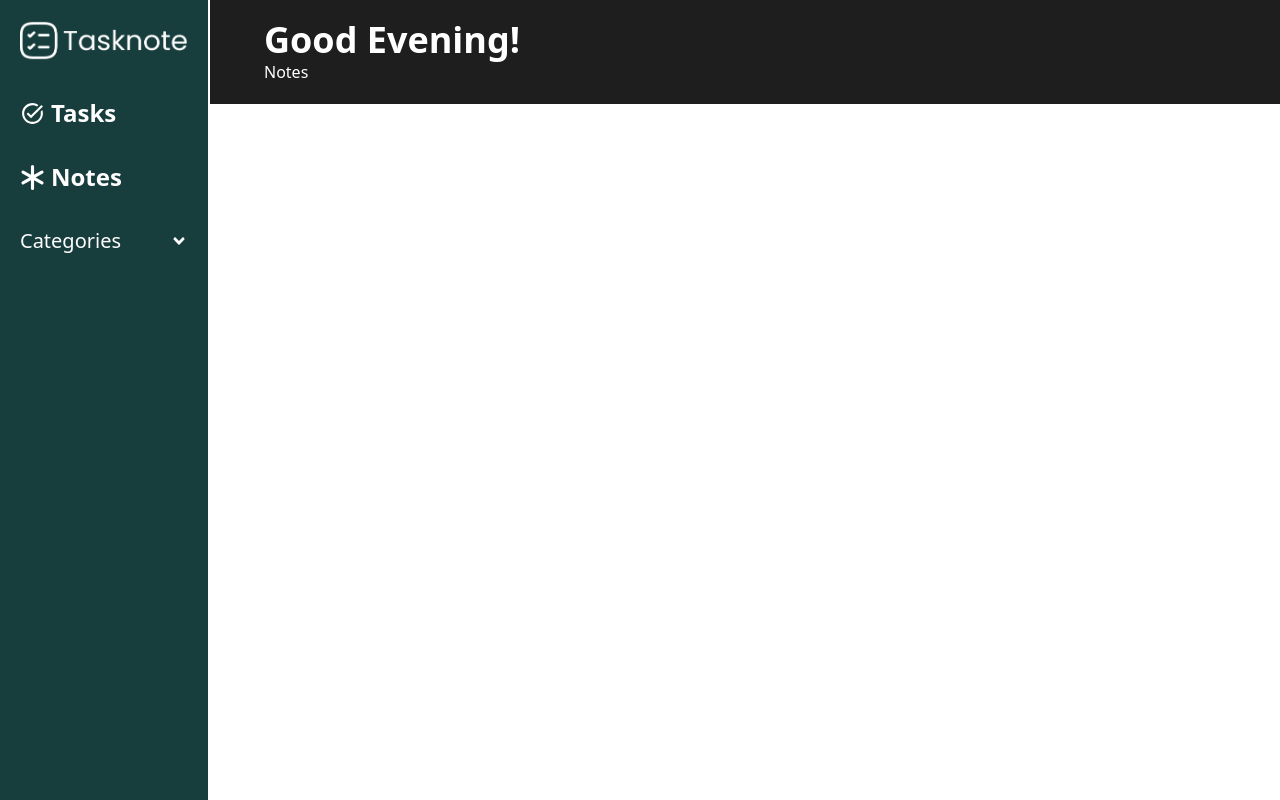
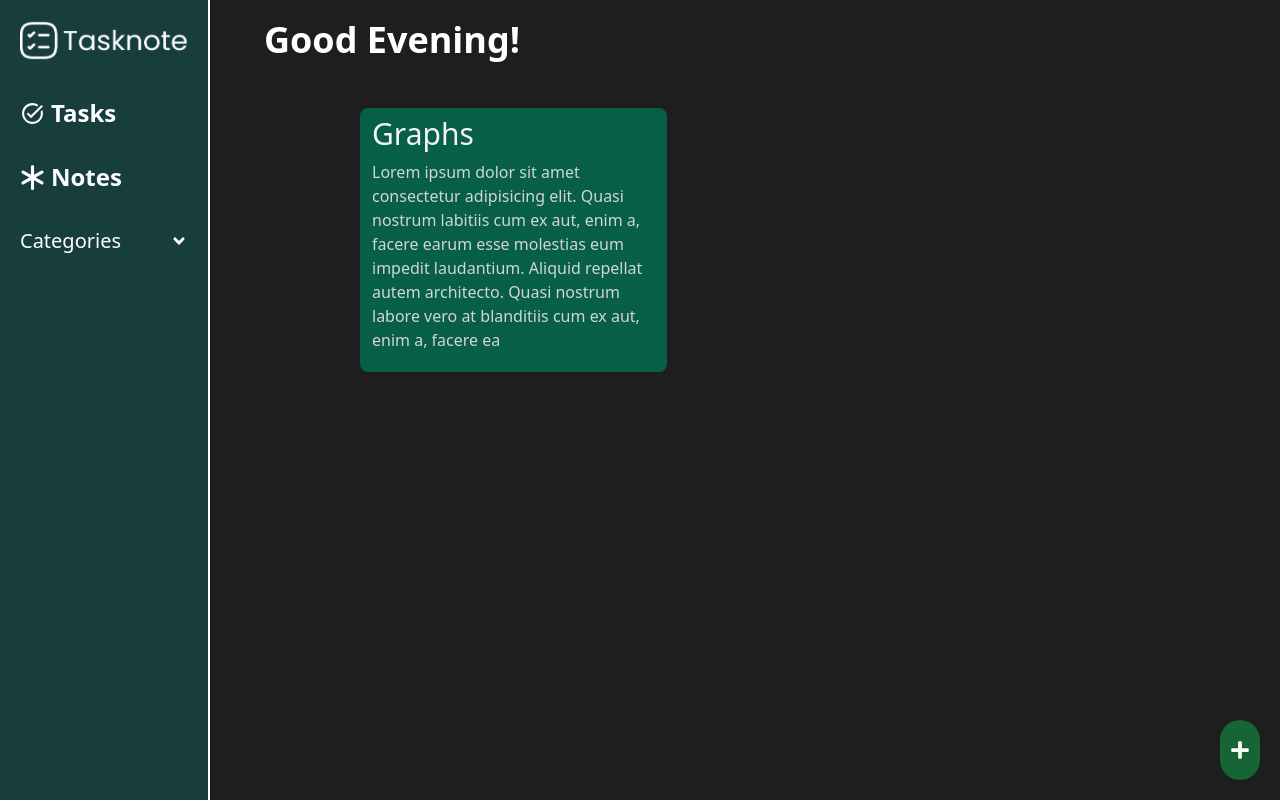
Before and after one commit to AmrTamer23/tasknote, a React (Create React App) app: page /notes in a window 1280 px wide. Built offline with nearby package versions, Linux system fonts and the light colour scheme.

Commit message:
Isolated components for re-using

```diff
--- a/src/Layout.tsx
+++ b/src/Layout.tsx
@@ -16,7 +16,7 @@ function Layout() {
   return (
     <div className="flex bg-[#1E1E1E]">
       <Sidebar />
-      <main className='ml-52 px-14 py-5 w-full'>
+      <main className='ml-52 px-14 py-5 w-full min-h-screen '>
         <h1 className="font-semibold text-4xl">Good {timeOfDay}!</h1>
         <Outlet />
       </main>
--- a/src/Layouts/NotesLayout.tsx
+++ b/src/Layouts/NotesLayout.tsx
@@ -1,12 +1,24 @@
 import React from 'react';
+import FloatingButton from '../components/FloatingButton';
+import { FaPlus } from 'react-icons/fa';
+import NoteItem from '../components/NoteItem';
 
 
 
 function NotesLayout() {
 
+    const noteHeading = 'text-3xl font-normal self-start py-2 px-3 text-gray-100';
+
     return (
-        <div>
-            <h1>Notes</h1>
+        <div className='py-12 px-24'>
+            <NoteItem />
+            <FloatingButton
+                Icon={FaPlus}
+                onClick={() => console.log('clicked')}
+                children={
+                    <></>
+                }
+            />
         </div>
     );
 }
--- a/src/Layouts/TasksLayout.tsx
+++ b/src/Layouts/TasksLayout.tsx
@@ -3,6 +3,7 @@ import { TimeOfDay } from "../utilities/timeOfDay";
 import TaskItem from "../components/TaskItem";
 import { FaAngleLeft, FaAngleDown, FaPlus } from "react-icons/fa";
 import FloatingButton from "../components/FloatingButton";
+import Modal from "../components/Modal";
 
 const TasksLayout = () => {
 
@@ -22,13 +23,19 @@ const TasksLayout = () => {
         tasksSection?.classList.toggle("open");
     }
 
+    const [showModal, setShowModal] = useState(false);
+
+    const handleModal = () => {
+        setShowModal(!showModal);
+    }
+
     const taskListsStyle = 'flex flex-col pt-3 mt-3 tasks';
 
     const textFieldsStyle = 'bg-[#1E1E1E] text-white border-none px-2.5 py-5 rounded-lg text-lg cursor-pointer';
 
     return (
-        <div className="flex flex-col  min-h-screen  bg-[#1E1E1E]">
-            <div className={'py-12 px-24'}>
+        <div className="flex flex-col bg-[#1E1E1E]">
+            <div className='py-12 px-24'>
                 <span className="flex justify-between pb-3">
                     <h2 className="text-3xl font-normal self-start">Today</h2>
                     <div className="flex justify-center items-end cursor-pointer"
@@ -79,7 +86,12 @@ const TasksLayout = () => {
                 </div>
 
             </div>
-            <FloatingButton Icon={FaPlus} onClick={() => { }}
+            <FloatingButton Icon={FaPlus} onClick={handleModal}
+                children=
+
+                {
+                    showModal && (
+                        <Modal
                             children={
                                 <>
                                     <h4 className="text-2xl self-center">Add a Task</h4>
@@ -94,7 +106,15 @@ const TasksLayout = () => {
                                         />
                                     </div>
                                     <textarea placeholder="Task Description" className={`${textFieldsStyle} h-52`} />
+                                    <button
+                                        className={`bg-green-800 text-white border-none px-2.5 py-3 text-lg cursor-pointer rounded-2xl `}
+                                    >Submit</button>
+                                    <span className='cursor-pointer self-center text-gray-400'
+                                        onClick={handleModal}
+                                    >Cancel</span>
                                 </>
+                            }
+                        />)
                 }
             />
         </div>
--- a/src/components/FloatingButton.tsx
+++ b/src/components/FloatingButton.tsx
@@ -1,5 +1,6 @@
 import React, { useState } from 'react';
 import { IconType } from 'react-icons';
+import Modal from './Modal';
 
 interface FloatingButtonProps {
     Icon: IconType;
@@ -12,32 +13,18 @@ function FloatingButton(props: FloatingButtonProps) {
     const containerStyle = "fixed bottom-5 right-5";
     const buttonStyle = "bg-green-800 text-white border-none px-2.5 py-5 text-lg cursor-pointer";
 
-    const [showContainer, setShowContainer] = useState(false);
 
-    const handleClick = () => {
-        setShowContainer(!showContainer);
-    }
 
     return (
         <div className={containerStyle}>
             <button className={`${buttonStyle} rounded-full `}
-                onClick={handleClick}
+                onClick={props.onClick}
             >
                 <props.Icon size={'20'} />
             </button>
-            {showContainer && (
-                <div className="modal-overlay">
-                    <div className='modal-container show flex flex-col gap-5 bg-[#183D3D]'>
-                        {props.children}
-                        <button
-                            className={`${buttonStyle} rounded-2xl `}
-                        >Submit</button>
-                        <span className='cursor-pointer self-center text-gray-400'
-                            onClick={handleClick}
-                        >Cancel</span>
-                    </div>
-                </div>
-            )}
+            {
+                props.children
+            }
         </div>
 
 
--- /dev/null
+++ b/src/components/Modal.tsx
@@ -0,0 +1,19 @@
+import React from "react";
+
+interface ModalProps {
+    children?: React.ReactNode;
+}
+
+function Modal(props: ModalProps) {
+
+    const buttonStyle = "bg-green-800 text-white border-none px-2.5 py-5 text-lg cursor-pointer";
+
+
+    return <div className="modal-overlay">
+        <div className='modal-container show flex flex-col gap-5 bg-[#183D3D]'>
+            {props.children}
+        </div>
+    </div>;
+}
+
+export default Modal;
--- /dev/null
+++ b/src/components/NoteItem.tsx
@@ -0,0 +1,20 @@
+import React from 'react';
+
+
+function NoteItem() {
+
+    const noteHeading = 'text-3xl font-normal self-start py-2 px-3 text-gray-100';
+
+    return (
+        <div className='bg-emerald-800 w-2/5 h-auto rounded-lg disable-text-selection overflow-hidden'>
+            <h2 className={noteHeading}>Graphs</h2>
+            <p className='text-base px-3 text-gray-300 pb-5'>
+                Lorem ipsum dolor sit amet consectetur adipisicing elit. Quasi nostrum labitiis cum ex aut, enim a, facere earum esse molestias eum impedit laudantium. Aliquid repellat autem architecto. Quasi nostrum labore vero at blanditiis cum ex aut, enim a, facere ea
+            </p>
+        </div>
+
+
+    );
+}
+
+export default NoteItem;
```
Lines whose indentation alone changed are shown as unchanged.
